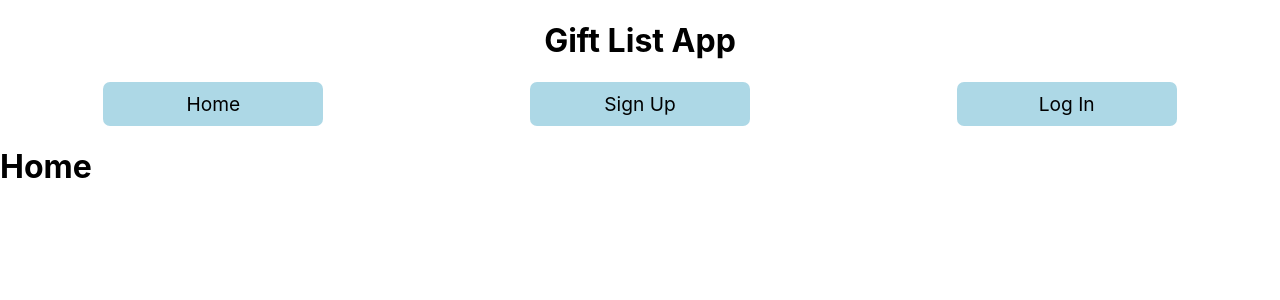
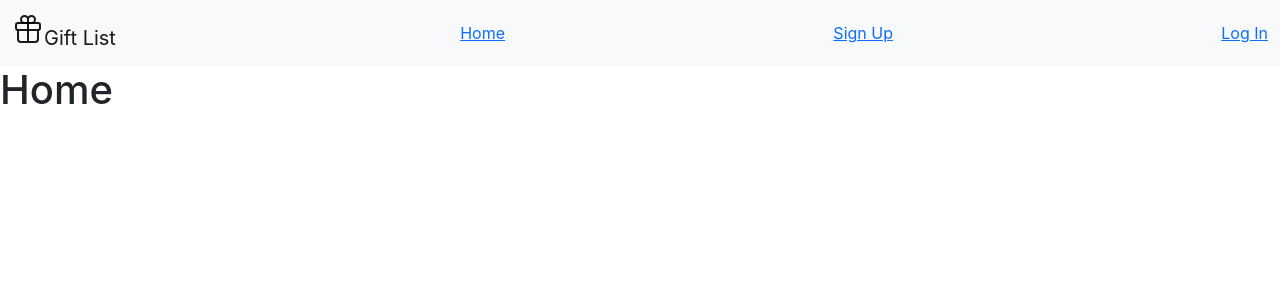
Before and after one commit to jseckman90/gift_list_frontend, a React (Create React App) app: page / in a window 1280 px wide. Shown: the top 300 px of the page. Built offline with nearby package versions, Linux system fonts and the light colour scheme.

Commit message:
added styling to dashboard anf form components

```diff
--- a/package.json
+++ b/package.json
@@ -6,7 +6,10 @@
     "@testing-library/jest-dom": "^5.11.4",
     "@testing-library/react": "^11.1.0",
     "@testing-library/user-event": "^12.1.10",
+    "bootstrap": "^4.5.3",
+    "node-sass": "^5.0.0",
     "react": "^17.0.1",
+    "react-bootstrap": "^1.4.0",
     "react-dom": "^17.0.1",
     "react-router": "^5.2.0",
     "react-router-dom": "^5.2.0",
--- a/public/index.html
+++ b/public/index.html
@@ -2,6 +2,12 @@
 <html lang="en">
   <head>
     <meta charset="utf-8" />
+    <link
+      href="https://cdn.jsdelivr.net/npm/bootstrap@5.0.0-beta1/dist/css/bootstrap.min.css"
+      rel="stylesheet"
+      integrity="sha384-giJF6kkoqNQ00vy+HMDP7azOuL0xtbfIcaT9wjKHr8RbDVddVHyTfAAsrekwKmP1"
+      crossorigin="anonymous"
+    />
     <link rel="icon" href="%PUBLIC_URL%/favicon.ico" />
     <meta name="viewport" content="width=device-width, initial-scale=1" />
     <meta name="theme-color" content="#000000" />
@@ -39,5 +45,6 @@
       To begin the development, run `npm start` or `yarn start`.
       To create a production bundle, use `npm run build` or `yarn build`.
     -->
+    <script src="https://unpkg.com/ionicons@5.2.3/dist/ionicons.js"></script>
   </body>
 </html>
--- a/src/App.css
+++ b/src/App.css
@@ -37,46 +37,28 @@
   }
 }
 
-/* NAV COMPONENT */
-
-header {
+/* dashboard */
+.dashboard {
   text-align: center;
+  margin: 20px;
+}
+ul {
+  margin: 15px;
+  display: flex;
+  justify-content: left;
+  flex-flow: row wrap;
 }
 
-header nav {
+/* form component */
+
+.form-container {
   display: flex;
-  justify-content: space-around;
+  justify-content: center;
 }
 
-header nav a {
-  color: black;
-  text-decoration: none;
+form {
+  margin: 20px;
+  text-align: center;
+  max-width: 50%;
+  min-width: 30%;
 }
-
-header nav div {
-  font-size: larger;
-  background-color: lightblue;
-  width: 200px;
-  border-radius: 7px;
-  transition: background-color 0.2s, color 0.2s;
-  padding: 10px;
-}
-
-header nav div:hover {
-  background-color: darkgray;
-}
-
-/* AUTH COMPONENT */
-
-.auth form {
-  padding: 50px;
-}
-.auth form input {
-  background-color: lightblue;
-  color: black;
-  padding: 10px;
-  border-radius: 5px;
-  display: block;
-  margin: 10px auto;
-  font-size: 1.2em;
-}
--- a/src/AppState.jsx
+++ b/src/AppState.jsx
@@ -11,12 +11,16 @@ const initialState = {
     name: "",
     budget: "",
     gifts: "",
+    purchased: "",
+    wrapped: "",
   },
   edit: {
     id: 0,
     name: "",
     budget: "",
     gifts: "",
+    purchased: "",
+    wrapped: "",
   },
 };
 
--- a/src/components/Form.jsx
+++ b/src/components/Form.jsx
@@ -44,27 +44,43 @@ const Form = (props) => {
   };
 
   return (
-    <div className="form">
+    <div className="form-container">
       <form onSubmit={handleSubmit}>
+        <div class="mb-3">
           <input
+            className="form-control"
             type="text"
             name="name"
             value={formData.name}
+            placeholder="Name"
             onChange={handleChange}
           />
+        </div>
+        <div class="mb-3">
           <input
+            className="form-control"
             type="number"
             name="budget"
             value={formData.budget}
+            placeholder="Budget"
             onChange={handleChange}
           />
+        </div>
+        <div class="mb-3">
           <input
+            className="form-control"
             type="text"
             name="gifts"
             value={formData.gifts}
+            placeholder="Gifts"
             onChange={handleChange}
           />
-        <input type="submit" value={action} />
+        </div>
+        <input
+          className="btn btn-primary"
+          type="submit"
+          value={action.toUpperCase()}
+        />
       </form>
     </div>
   );
--- a/src/components/Nav.jsx
+++ b/src/components/Nav.jsx
@@ -7,8 +7,11 @@ const Nav = (props) => {
   const { state, dispatch } = useAppState();
   return (
     <header>
-      <h1>Gift List App</h1>
-      <nav>
+      <nav className="navbar navbar-expand-lg navbar-light bg-light">
+        <div className="container-fluid">
+          <div className="navbar-brand">
+            <ion-icon size="large" name="gift-outline"></ion-icon>Gift List
+          </div>
           {!state.token ? (
             <>
               <Link to="/">
@@ -32,6 +35,7 @@ const Nav = (props) => {
               Log Out
             </div>
           ) : null}
+        </div>
       </nav>
     </header>
   );
--- a/src/pages/Dashboard.jsx
+++ b/src/pages/Dashboard.jsx
@@ -27,28 +27,37 @@ const Dashboard = (props) => {
     <div className="dashboard">
       <h1>{username}'s Gift List</h1>
       <Link to="/dashboard/new">
-        <button>New Person</button>
+        <button className="btn btn-outline-dark">
+          <ion-icon size="large" name="add-outline"></ion-icon>NEW PERSON
+        </button>
       </Link>
       <Route
         path="/dashboard/:action"
         render={(rp) => <Form {...rp} getPeople={getPeople} />}
       />
+      <div className="container">
         <ul>
           {state.people.map((person) => (
-          <div className="person" key={person.id}>
-            <h2>{person.name}</h2>
-            <h4>{person.budget}</h4>
+            <div className="card" style={{ width: "18rem" }} key={person.id}>
+              <img src="..." className="card-img-top" alt="..." />
+              <div className="card-body">
+                <h3 className="card-title">{person.name}</h3>
+                <h4>${person.budget}</h4>
                 <h4>{person.gifts}</h4>
+                <h4>{person.purchased}</h4>
+                <h4>{person.wrapped}</h4>
+
                 <button
+                  className="btn"
                   onClick={() => {
                     dispatch({ type: "select", payload: person });
                     props.history.push("/dashboard/edit");
                   }}
                 >
-              Edit
+                  <ion-icon size="large" name="create-outline"></ion-icon>
                 </button>
-
                 <button
+                  className="btn"
                   onClick={() => {
                     fetch(url + "/people/" + person.id, {
                       method: "DELETE",
@@ -58,11 +67,13 @@ const Dashboard = (props) => {
                     }).then(() => getPeople());
                   }}
                 >
-              Delete
+                  <ion-icon size="large" name="trash-outline"></ion-icon>
                 </button>
+              </div>
             </div>
           ))}
         </ul>
+      </div>
     </div>
   );
 
```
Also changed, not shown: 2 other files (tests, documents, lock files or other folders). Lines whose indentation alone changed are shown as unchanged.
